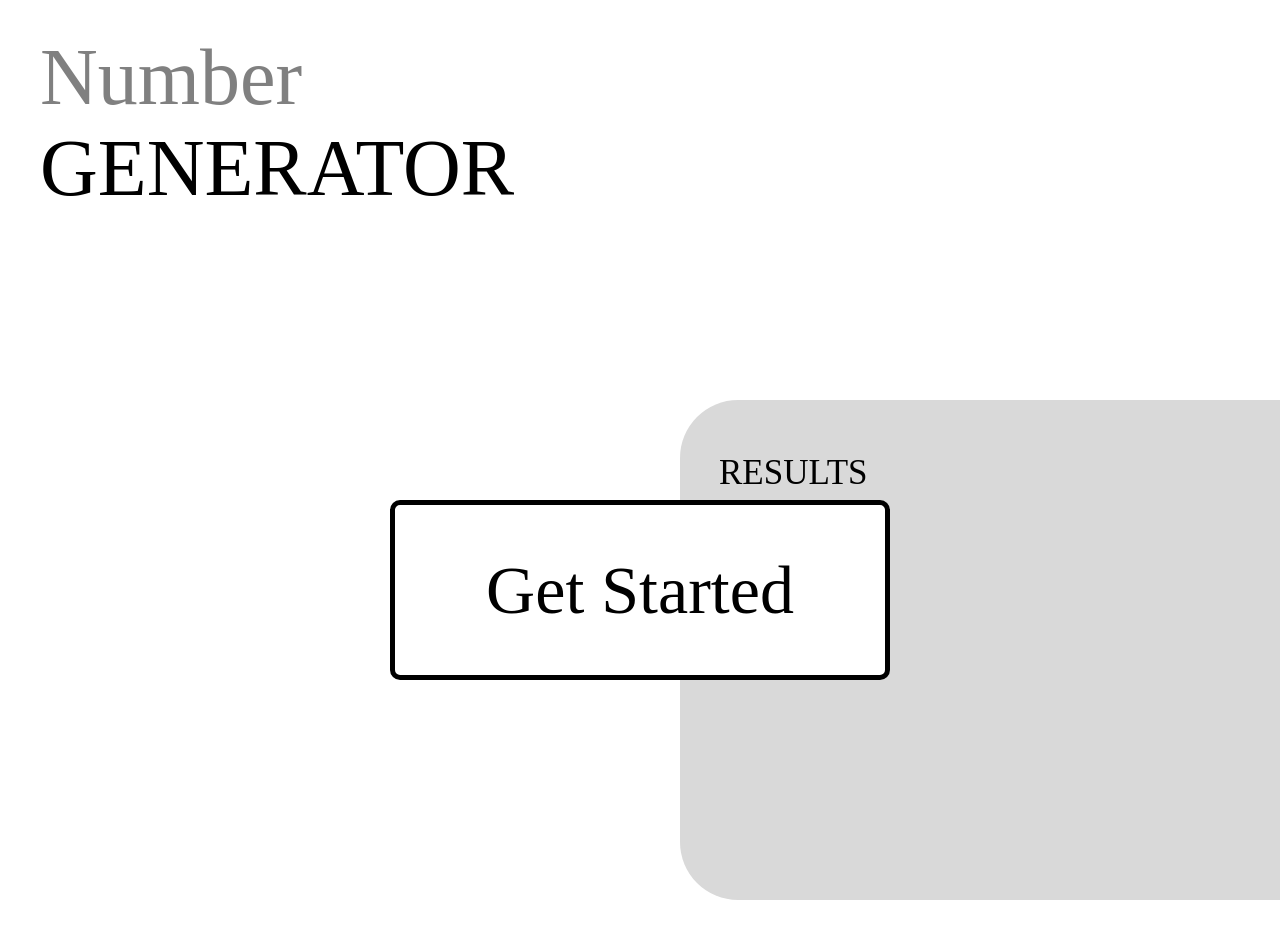
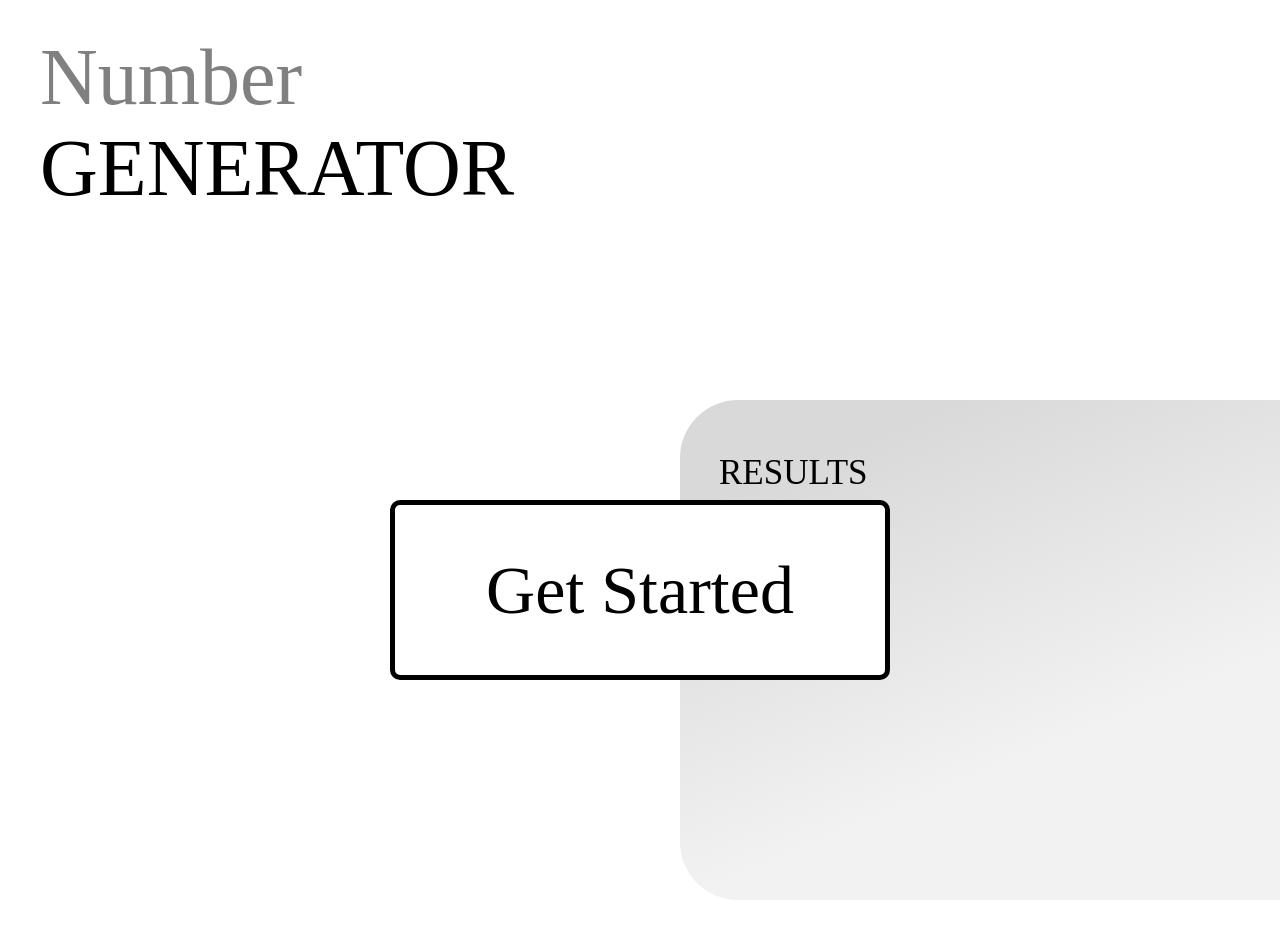
Before and after one commit to CodeNameRaiko/RNG---Number-Generator, a plain HTML site: page index.html in a window 1280 px wide. Shown: the top 938 px of the page. Drawn offline with Linux system fonts and the light colour scheme; a web font is replaced by a local one.

Commit message:
Add files via upload
>> Output works succesfully

```diff
--- a/index.html
+++ b/index.html
@@ -50,7 +50,7 @@
 </div>
 
 <span class="copyright">© Copyrights Fuschia Inc. 2022</span>
-   <div id="bg-svg" class="bg-svg">
+   <div id="res-svg" class="res-svg">
        <h1 class="res-title">Results</h1>
     <div id="list" class="result-align">
 
--- a/main.js
+++ b/main.js
@@ -3,7 +3,7 @@ var alignmentBtn = document.getElementById('align')
 var divOne = document.getElementById('pageTwo')
 var amount = document.getElementById('amount')
 var OkButton = document.getElementById('submit-btn')
-var bgSVG = document.getElementById('bg-svg')
+var bgSVG = document.getElementById('res-svg')
 var list = document.getElementById('list')
 
 startButton.addEventListener('click', GetStarted)
--- a/style.css
+++ b/style.css
@@ -12,6 +12,7 @@ body {
     user-select: none;
     height: 100vh;
     width: 100vw;
+    overflow-x: hidden;
 }
 .title {
     width: 400px;
@@ -28,16 +29,16 @@ body {
 .gen {
     text-transform: uppercase;
 }
-.bg-svg {
+.res-svg {
     height:500px;
     width:700px;
-    background: #d9d9d9;
+    background: linear-gradient(157.33deg, #D9D9D9 14.73%, #F2F2F2 63.49%, #F2F2F2 63.49%);
     border-radius: 58px;
     z-index: -1;
     position: absolute;
     right: -100px;
     bottom: -100px;
-
+    overflow-x: hidden;
 }
 .button-align {
     display: flex;
@@ -140,8 +141,7 @@ top: 300px;
      background: linear-gradient(157.33deg, #D9D9D9 14.73%, #F2F2F2 63.49%, #F2F2F2 63.49%);
      background-size: cover;
      position: relative;
-     bottom: 558px;
-
+     bottom: 0;
     }
 .res-title {
     font-family: 'Anaheim';
```
